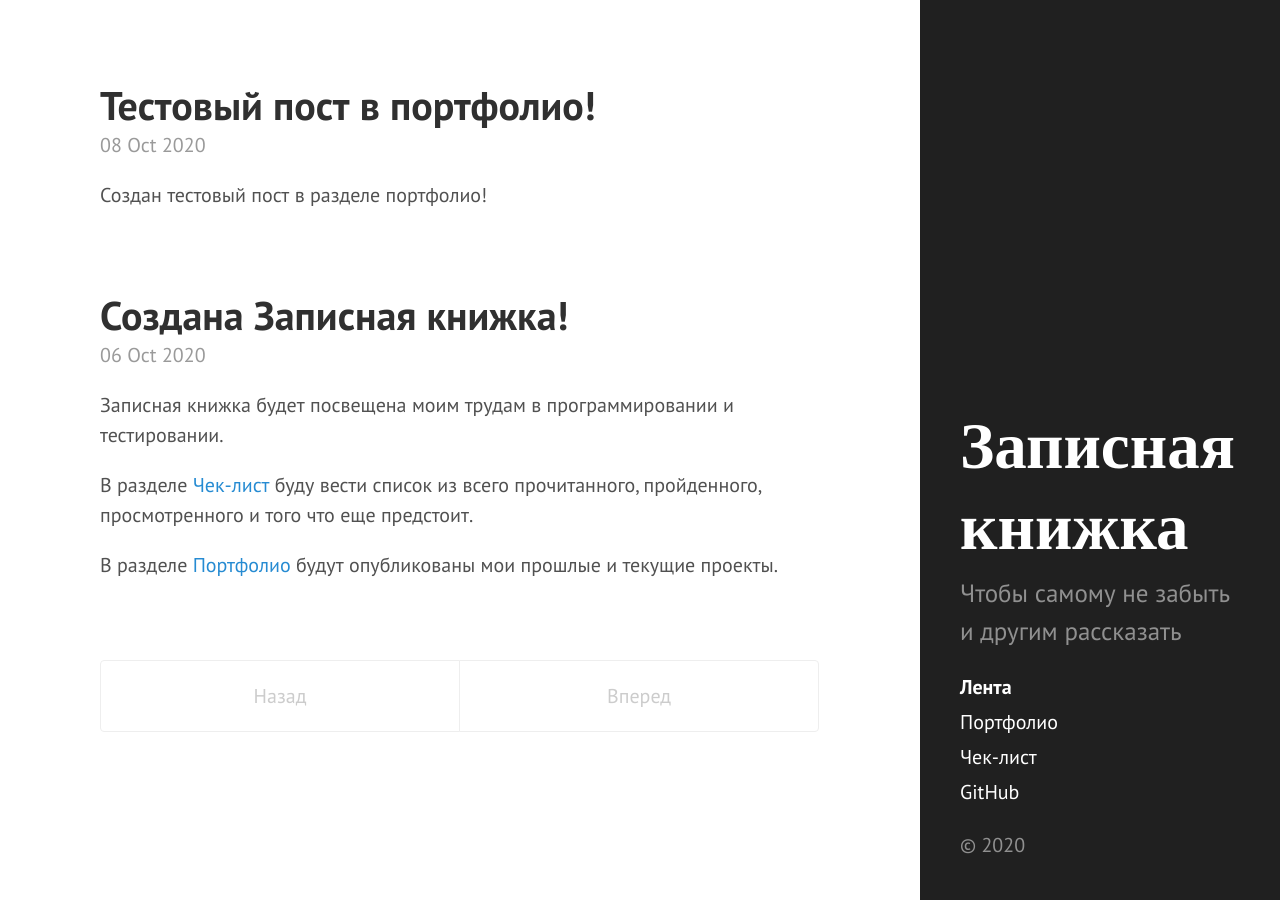
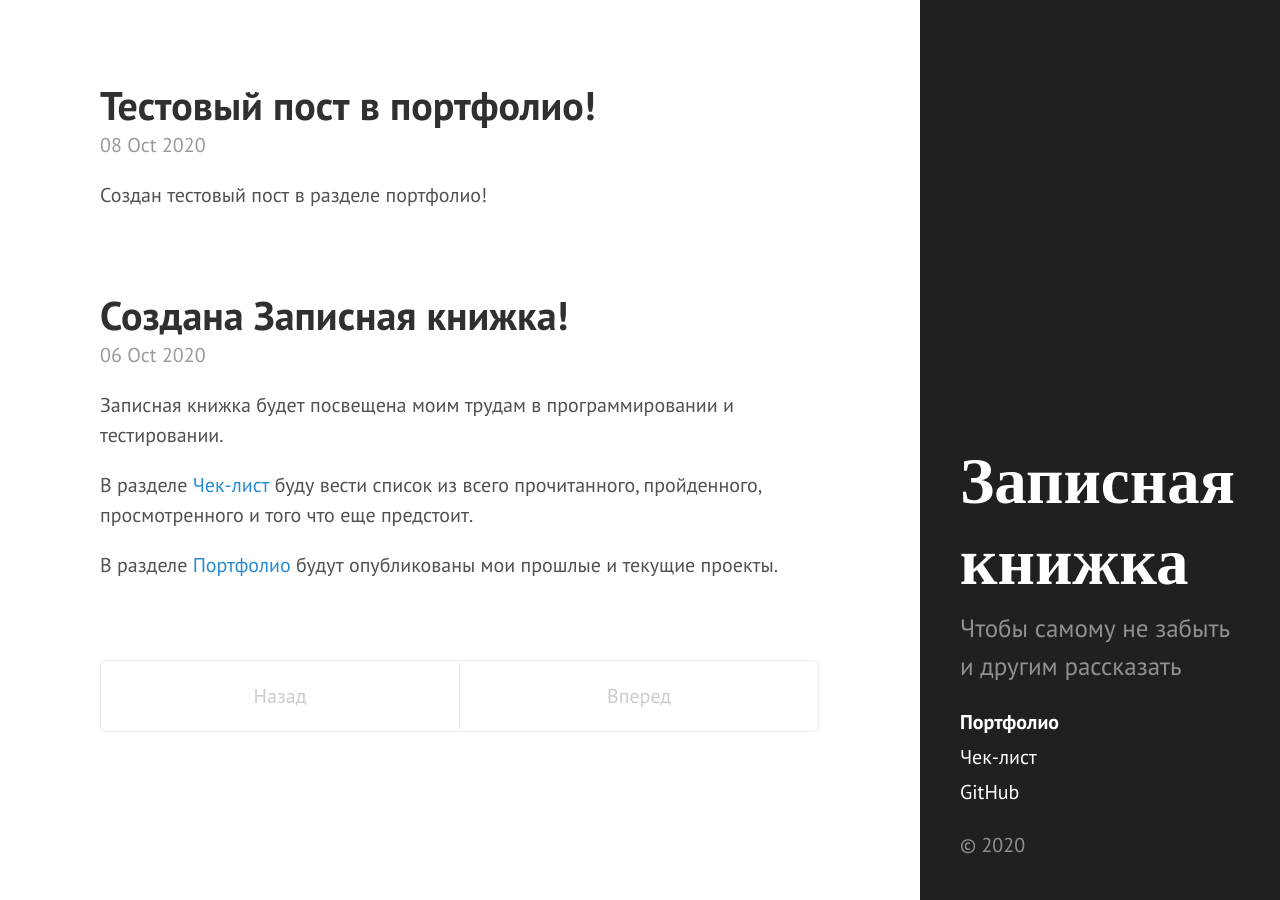
Before and after one commit to Erniess/about_me, a Jekyll site: the page built from index.html, in a window 1280 px wide. Built offline with Jekyll 4.4.1, drawn with Linux system fonts in a browser that asks for light colours; the list of posts is cut into pages by our own code.

Commit message:
Update sidebar.html

```diff
--- a/_includes/sidebar.html
+++ b/_includes/sidebar.html
@@ -10,9 +10,7 @@
     </div>
 
     <nav class="sidebar-nav">
-      <a class="sidebar-nav-item{% if page.url == "/" %} active{% endif %}" href="{{ site.baseurl }}">Лента</a>
-      <a class="sidebar-nav-item{% if page.url == "/portfolio/" %} active{% endif %}" href="{{ site.baseurl }}/portfolio">Портфолио</a>
-
+      <a class="sidebar-nav-item{% if page.url == "/" %} active{% endif %}" href="{{ site.baseurl }}">Портфолио</a>
       {% comment %}
         The code below dynamically generates a sidebar nav of pages with
         `layout: page` in the front-matter. See readme for usage.
```
